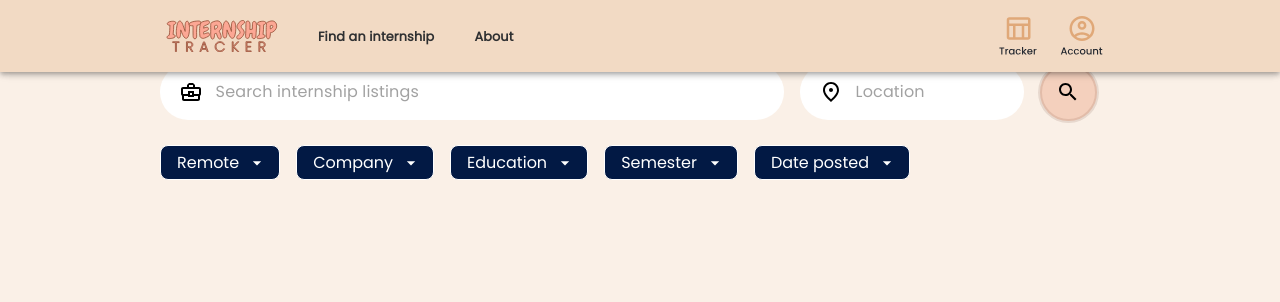
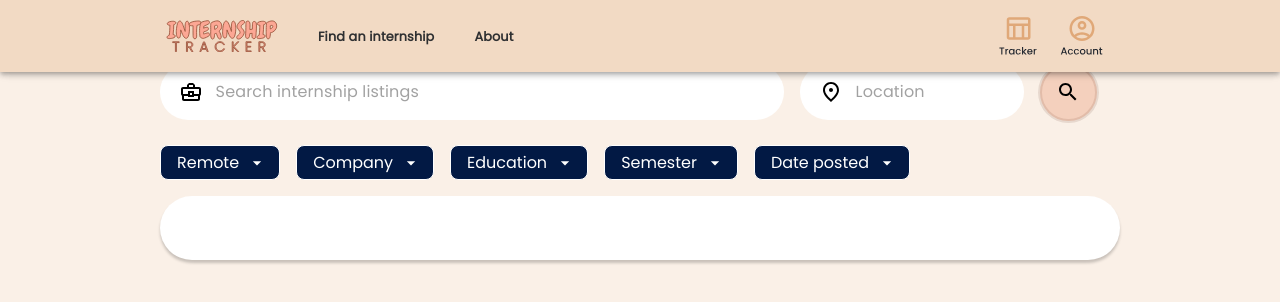
Before and after one commit to BobaTalks/internship-tracker, a React (Create React App) app in the folder client/: page /search in a window 1280 px wide. Shown: the top 302 px of the page. Built offline with nearby package versions, Linux system fonts and the light colour scheme.

Commit message:
added a card wrapper to job content

```diff
--- a/client/src/components/InternshipCard.jsx
+++ b/client/src/components/InternshipCard.jsx
@@ -1,4 +1,5 @@
 import React from "react";
+import { Box } from "@mui/material";
 
 /**
  * https://github.com/BobaTalks/internship-tracker/issues/25
@@ -6,7 +7,14 @@ import React from "react";
  *
  */
 const InternshipCard = () => {
-  return <></>;
+  return (
+    <Box
+      bgcolor="gray.50"
+      borderRadius="2rem"
+      padding="2rem"
+      sx={{ boxShadow: "0px 3px 3px 0px #00000033" }}
+    />
+  );
 };
 
 export default InternshipCard;
--- a/client/src/components/SearchResults.jsx
+++ b/client/src/components/SearchResults.jsx
@@ -1,4 +1,5 @@
 import React from "react";
+import InternshipCard from "./InternshipCard";
 
 /**
  * https://github.com/BobaTalks/internship-tracker/issues/49
@@ -6,7 +7,7 @@ import React from "react";
  * data or API available
  */
 const SearchResults = () => {
-  return <></>;
+  return <InternshipCard />;
 };
 
 export default SearchResults;
--- a/client/src/pages/SearchResultsPage.jsx
+++ b/client/src/pages/SearchResultsPage.jsx
@@ -5,7 +5,7 @@ import BasePage from "./BasePage";
 import FiltersBar from "../components/FiltersBar";
 import SearchBar from "../components/SearchBar";
 import FilterContext from "../contexts/FilterContext";
-
+import SearchResults from "../components/SearchResults";
 /**
  * https://github.com/BobaTalks/internship-tracker/issues/28
  * This page will display all the search results. Part of this work we should include the
@@ -147,6 +147,7 @@ const SearchResultsPage = () => {
           </Typography>
           <SearchBar />
           <FiltersBar />
+          <SearchResults />
         </Stack>
       </BasePage>
     </FilterContext.Provider>
```
